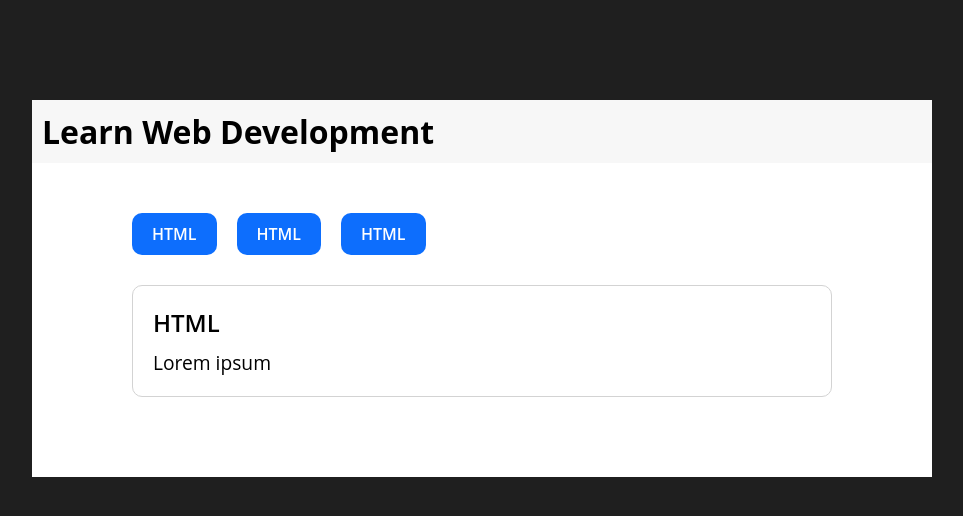
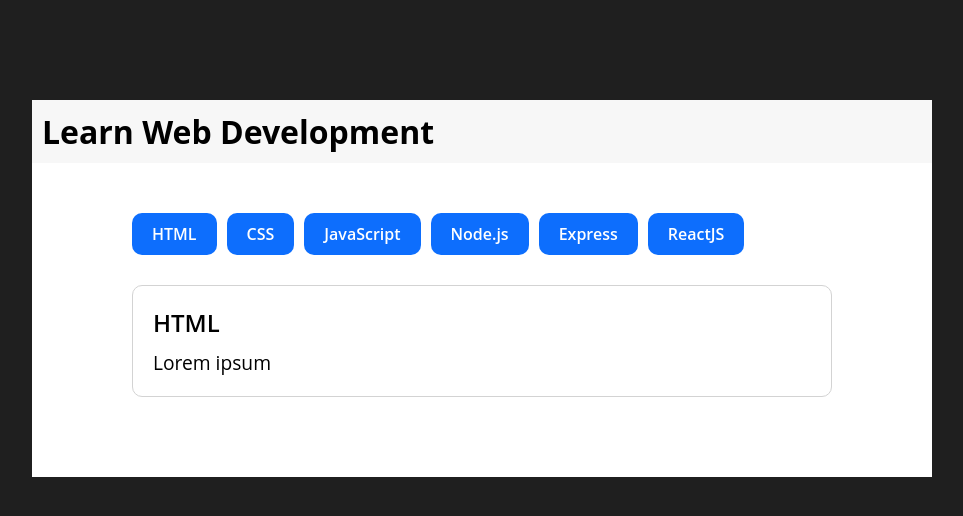
Before and after one commit to marcopriests/react-use-state, a React app: page / in a window 1280 px wide. Shown: the top 516 px of the page, without its empty margins (158-1121 px from the left). Built offline with nearby package versions, Linux system fonts and the light colour scheme; the HTML template or start-up script is replaced by a standard one.

Commit message:
[UPD] ciclato i bottoni

```diff
--- /dev/null
+++ b/src/components/Button.jsx
@@ -0,0 +1,13 @@
+import React from 'react'
+
+const Button = (props) => {
+    const {id, title} = props
+
+  return (
+    <div>
+      <button className="btn">{title}</button>
+    </div>
+  )
+}
+
+export default Button
--- /dev/null
+++ b/src/components/CardBox.jsx
@@ -0,0 +1,12 @@
+import React from 'react'
+
+const CardBox = () => {
+    return (
+        <div>
+            <h3 className="cardTitle">HTML</h3>
+            <p className="cardBody">Lorem ipsum</p>
+        </div>
+    )
+}
+
+export default CardBox
--- a/src/components/Cards.jsx
+++ b/src/components/Cards.jsx
@@ -1,4 +1,6 @@
 import React from 'react'
+import Button from './Button';
+import CardBox from './CardBox';
 
 const languages = [
     {
@@ -41,14 +43,13 @@
             </div>
             <div className="cardContainer">
                 <div className="buttons">
-                    <button className="btn">HTML</button>
-                    <button className="btn">HTML</button>
-                    <button className="btn">HTML</button>
+                    {languages.map(elem => {
+                        return <Button title={elem.title} key={elem.id} />
+                    })}
                 </div>
 
                 <div className="cardContent">
-                    <h3 className="cardTitle">HTML</h3>
-                    <p className="cardBody">Lorem ipsum</p>
+                    <CardBox />
                 </div>
             </div>
         </div>
--- a/src/index.css
+++ b/src/index.css
@@ -24,6 +24,11 @@
   padding: 50px 100px;
 }
 
+.buttons{
+  display: flex;
+  gap: 10px;
+}
+
 .buttons .btn{
   padding: 10px 20px;
   border: none;
@@ -32,7 +37,6 @@
   color: white;
   font-size: 1rem;
   font-weight: 600;
-  margin-right: 20px;
 }
 
 .buttons .btn:hover, .buttons .btn:active {
```
